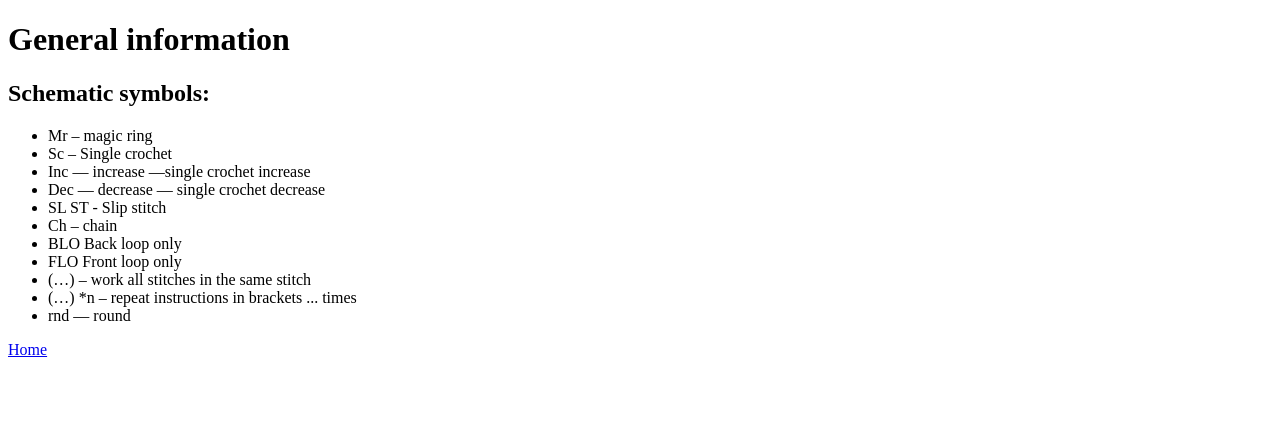
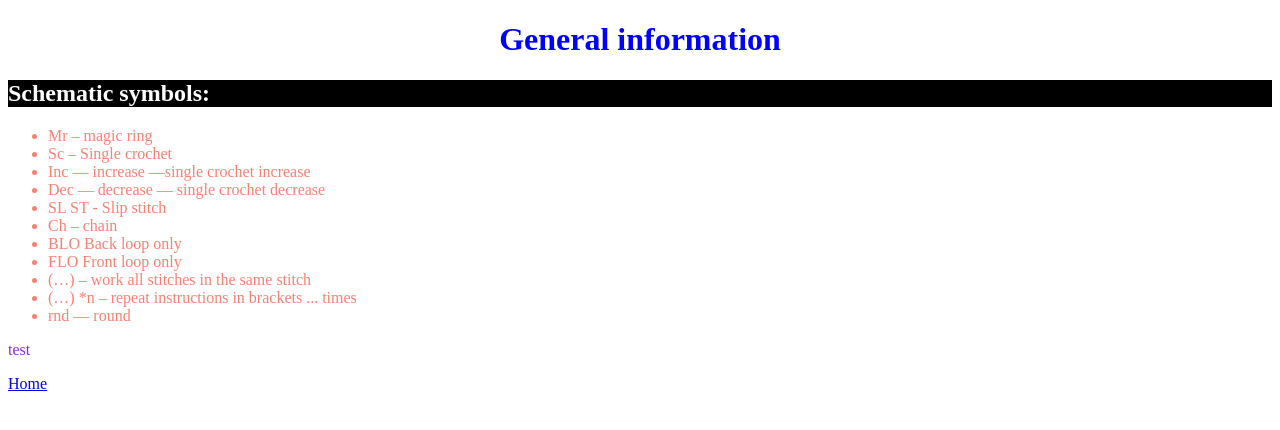
Before and after one commit to Vital-uK/Crocheting, a plain HTML site: page pages/general-info.html in a window 1280 px wide. Drawn offline with Linux system fonts and the light colour scheme.

Commit message:
Some css experiments

```diff
--- /dev/null
+++ b/css/styles.css
@@ -0,0 +1,13 @@
+/* styles.css */
+
+div {
+    color: white;
+    background-color: black;
+  }
+
+  p {
+    color:red;
+  }
+  ul {
+      color: salmon;
+  }
--- a/pages/general-info.html
+++ b/pages/general-info.html
@@ -5,6 +5,20 @@
     <meta http-equiv="X-UA-Compatible" content="IE=edge">
     <meta name="viewport" content="width=device-width, initial-scale=1.0">
     <title>General information</title>
+    <link rel="stylesheet" href="../css/styles.css">
+    <style>
+        h2 {
+          color: white;
+          background-color: black;
+        }
+        h1 {
+          color:blue;
+          text-align: center;
+        }
+        p {
+          color:blueviolet;
+        }
+      </style>
 </head>
 <body>
     <h1>General information</h1>
@@ -22,6 +36,7 @@
         <li>(…) *n – repeat instructions in brackets ... times</li>
         <li>rnd — round</li>
     </ul>
+    <p>test</p>
     <a href="../index.html">Home</a>
 </body>
 </html>
```
Also changed, not shown: index.html (+1 -0 lines), pages/ladybug.html (+1 -0 lines), pages/pumkin.html (+1 -0 lines).
